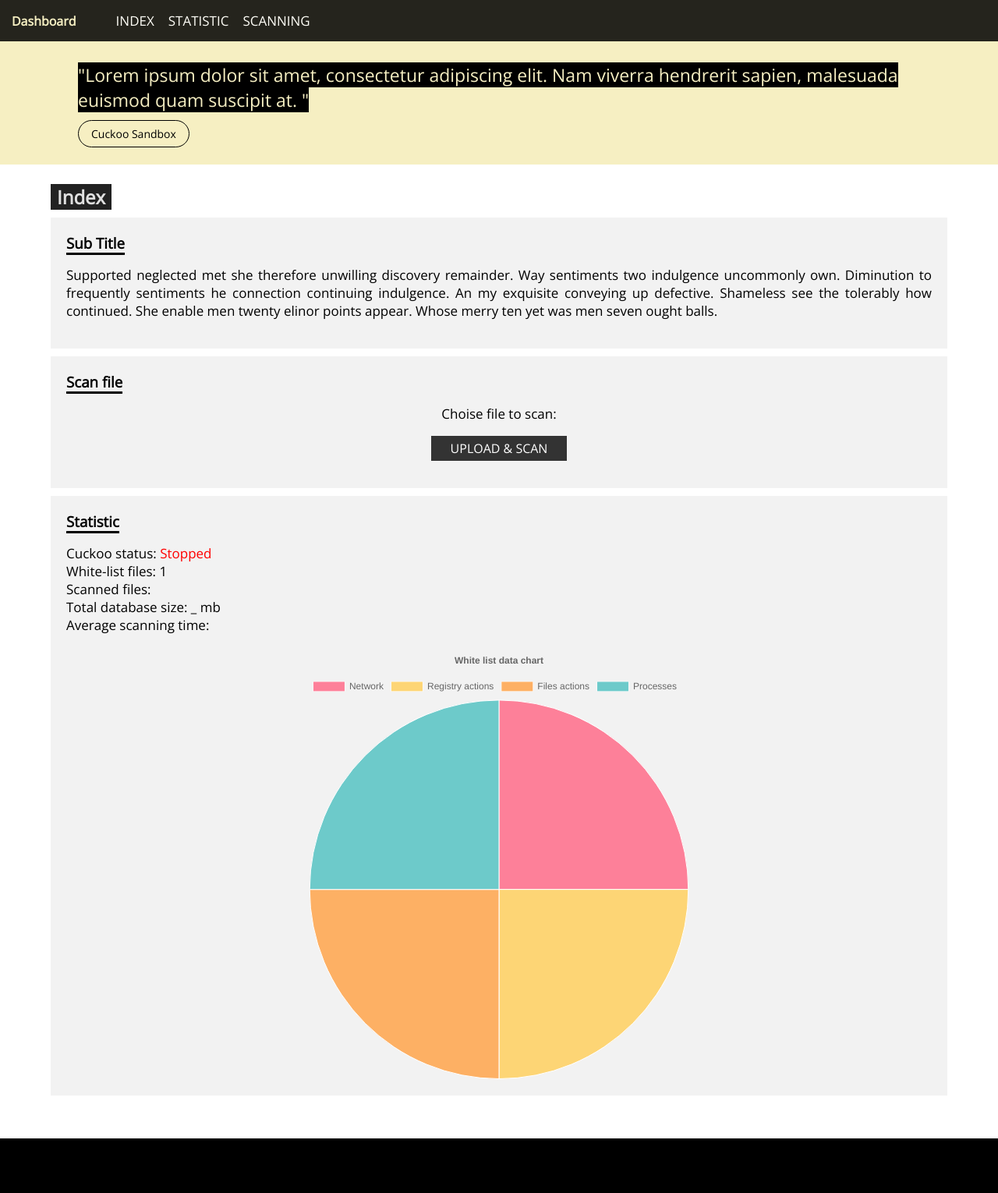
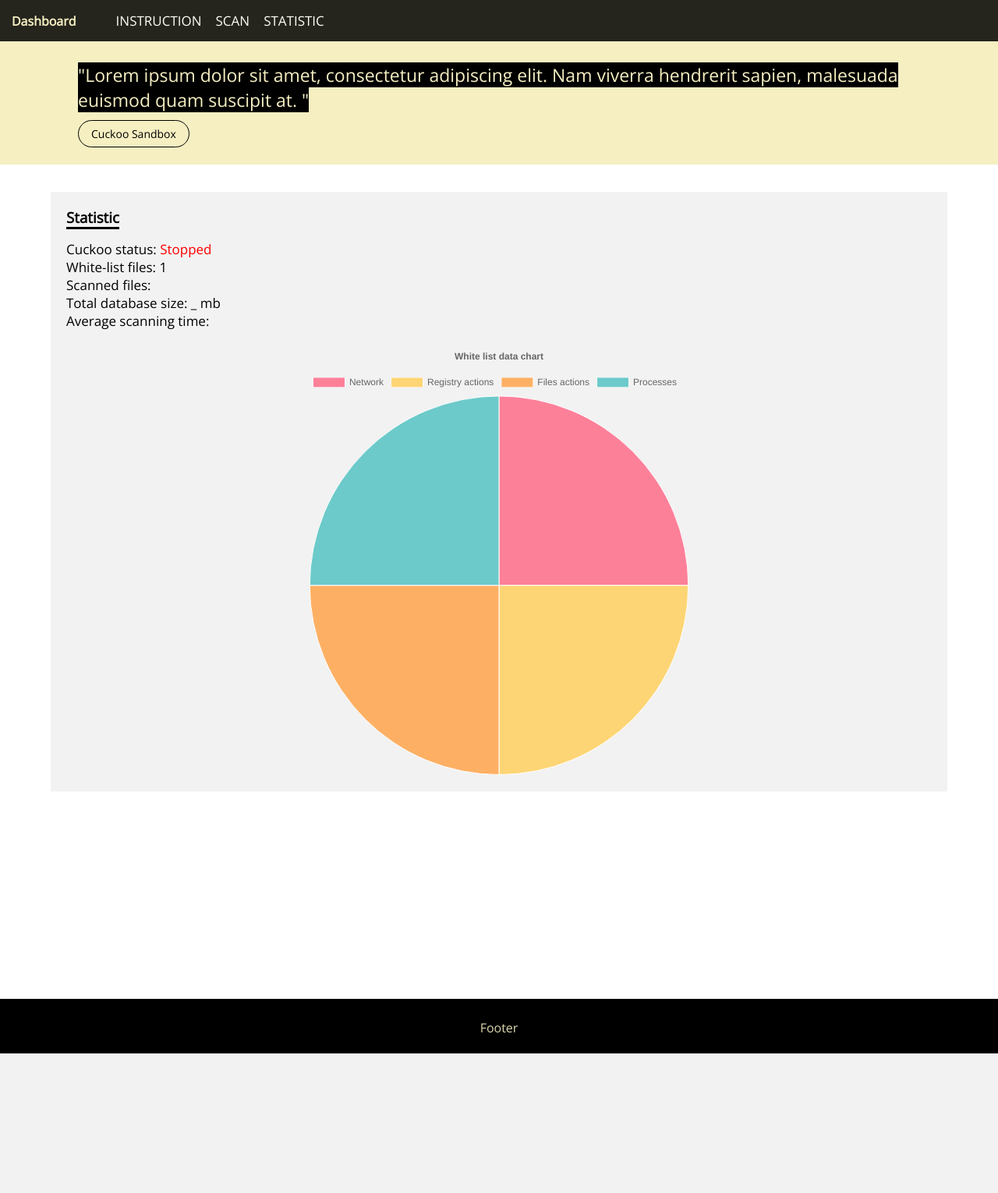
Before and after one commit to neonov1y/whitecuckoo, a Flask app: template templates/index.html in a window 1280 px wide. Shown: the whole page at 78% size. After the commit the page ends 1351 px from the top, so only its background shows below. Run offline with Flask 2, Linux system fonts and the light colour scheme; the template is opened without the code that fills it: most values are stand-ins (such as "Sample title", 1, 10 or a date in 2020).

Commit message:
Commit 5

```diff
--- a/server.py
+++ b/server.py
@@ -53,5 +53,11 @@
     return json.dumps(data)
 
 
+@app.route('/file_upload', methods=['POST'])
+def upload_file():
+    # cuckoo submit --machine Cuckoo --timeout 60 --package pdf "Cuckoo.pdf"
+    return True
+
+
 if __name__ == '__main__':
     app.run(host='0.0.0.0', port=5000, debug=True)
--- a/static/scriptAjax.js
+++ b/static/scriptAjax.js
@@ -1,4 +1,26 @@
-function upload() {
+function menu(link) {
+	switch (link) {
+		case 1:
+			document.getElementById("art1").style.display = "block";
+			document.getElementById("art2").style.display = "none";
+			document.getElementById("art3").style.display = "none";
+			break;
+		case 2:
+			document.getElementById("art1").style.display = "none";
+			document.getElementById("art2").style.display = "block";
+			document.getElementById("art3").style.display = "none";
+			break;
+		case 3:
+			document.getElementById("art1").style.display = "none";
+			document.getElementById("art2").style.display = "none";
+			document.getElementById("art3").style.display = "block";
+			break;
+		default:
+			break;
+	}
+}
+
+function upload_report() {
 	var file = document.getElementById("uploadFile").files[0];
 	var xhttp = new XMLHttpRequest();
 	var form = new FormData();
@@ -65,16 +87,12 @@
 					str_type = "Readed registry: ";
 				}
 
-				document.getElementById("uploadBlock").innerHTML += "\
-					<div id='messageContainer'>\
-						<div id='typeContainer'>\
-							<p id='messageType'>" + str_type + "</p>\
-						</div>\
-						<div id='dataContainer'>\
-							<p id='messageData'>" + str_data + "</p>\
-						</div>\
-					</div>";
+				if (i == 0) add_message_block("Result: ", "New data detected.");
+
+				add_message_block(str_type, str_data);
 			}
+
+			if (i == 0) add_message_block("Result: ", "New data not detected.");
 
 			// Loading off
 			document.getElementById("loaderSpinner").style.display = "none";
@@ -89,4 +107,20 @@
 	// Loading on
 	document.getElementById("loaderSpinner").style.display = "block";
 	document.getElementById("loaderText").style.display = "block";
-};
+}
+
+function upload_file() {
+
+}
+
+function add_message_block(str_type, str_data) {
+	document.getElementById("uploadBlock").innerHTML += "\
+		<div id='messageContainer'>\
+			<div id='typeContainer'>\
+				<p id='messageType'>" + str_type + "</p>\
+			</div>\
+			<div id='dataContainer'>\
+				<p id='messageData'>" + str_data + "</p>\
+			</div>\
+		</div>";
+}
--- a/static/style.css
+++ b/static/style.css
@@ -17,6 +17,8 @@
 	0% { transform: rotate(0deg); }
 	100% { transform: rotate(360deg); }
 }
+
+/* Main */
 
 body {
 	margin: 0px;
@@ -56,6 +58,8 @@
 	border-bottom-style: solid;
 }
 
+/* Header */
+
 header {
 	width: 100%;
 	background-color: black;
@@ -75,7 +79,7 @@
 	display: inline;
 }
 
-#menulink {
+a.menuLink {
 	color: white;
 	font-family: 'Open Sans', sans-serif;
 	font-size: 17px;
@@ -86,16 +90,16 @@
 	transition: 0.5s;
 }
 
-#menulink:hover {
+a.menuLink:hover {
 	background-color: #F6EFC2;
 	color: black;
 }
 
-#cont_bitdam {
+#dashboartContainer {
 	display: inline;
 }
 
-#bitdam {
+#dashboard {
 	color: #F6EFC2;
 	background-color: black;
 	font-family: 'Open Sans', sans-serif;
@@ -112,14 +116,14 @@
     padding-right: 100px;
 }
 
-#navtext {
+#navText {
     background-color: black;
     color: #F6EFC2;
     font-size: 23px;
     display: inline;
 }
 
-#cuckoolink {
+#cuckooLink {
     color: black;
 	font-family: 'Open Sans', sans-serif;
 	font-size: 14px;
@@ -137,7 +141,7 @@
 	transition: 0.2s;
 }
 
-#cuckoolink:hover {
+#cuckooLink:hover {
 	color: #666655;
     border-color: #666655;
     margin-left: 5px;
@@ -145,8 +149,10 @@
     padding-right: 11px;
 }
 
+/* Section */
+
 section {
-	min-height: 500px;
+	min-height: 1000px;
 	padding: 25px;
 	margin-bottom: 20px;
 	margin-left: 40px;
@@ -158,6 +164,10 @@
 	padding: 20px;
 	margin-top: 10px;
 	margin-bottom: 10px;
+}
+
+#art1, #art2 {
+	display: none;
 }
 
 #center {
@@ -261,8 +271,18 @@
 	word-wrap: break-word;
 }
 
+/* Footer */
+
 footer {
 	height: 50px;
 	background-color: black;
 	padding: 10px;
 }
+
+#footerText {
+	color: #F6EFC2;
+	font-family: 'Open Sans', sans-serif;
+	font-size: 16px;
+	text-align: center;
+	opacity: 0.9;
+}
--- a/templates/index.html
+++ b/templates/index.html
@@ -1,7 +1,7 @@
 <!DOCTYPE html>
 <html lang="en">
 	<head>
-		<title></title>
+		<title>Dashboard</title>
 		<meta charset="UTF-8" />
 		<link rel="stylesheet" type="text/css" href="{{ url_for('static', filename='style.css') }}" />
 	</head>
@@ -9,33 +9,30 @@
 	<body>
 		<!--Header-->
 		<header>
-			<div id="cont_bitdam">
-				<h3 id="bitdam">Dashboard</h3>
+			<div id="dashboartContainer">
+				<h3 id="dashboard">Dashboard</h3>
 			</div>
 
 			<ul>
-				<li><a id="menulink" href="">Index</a></li>
-				<li><a id="menulink" href="">Statistic</a></li>
-				<li><a id="menulink" href="">Scanning</a></li>
+				<li><a class="menuLink" onclick="menu(1);">Instruction</a></li>
+				<li><a class="menuLink" onclick="menu(2);">Scan</a></li>
+				<li><a class="menuLink" onclick="menu(3);">Statistic</a></li>
 			</ul>
 		</header>
 
-        <!--<nav style="background-image: url('{{ url_for('static', filename='images/archive.jpeg') }}');">-->
         <nav>
-            <p id="navtext">
+            <p id="navText">
                 "Lorem ipsum dolor sit amet, consectetur adipiscing elit. Nam viverra hendrerit sapien,
                 malesuada euismod quam suscipit at. "
             </p><br /><br />
 
-            <a id="cuckoolink" href="">Cuckoo Sandbox</a>
+            <a id="cuckooLink" href="">Cuckoo Sandbox</a>
         </nav>
 
 		<!--Section-->
 		<section>
-			<h2>Index</h2>
-
-			<article>
-				<h3>Sub Title</h3>
+			<article id="art1">
+				<h3>Instruction</h3>
 
 				<p>
 					Supported neglected met she therefore unwilling discovery remainder. Way sentiments two
@@ -46,15 +43,15 @@
 				</p>
 			</article>
 
-			<article>
-				<h3>Scan file</h3>
+			<article id="art2">
+				<h3>Reports scan</h3>
 
                 <div align="center">
-                	<p id="center">Choise file to scan: </p>
+                	<p id="center">Choise json report file to scan: </p>
 
                 	<label class="uploadContainer">
                 		Upload & Scan
-                		<input type="file" id="uploadFile" onchange="upload()" formenctype="multipart/form-data" />
+                		<input type="file" id="uploadFile" onchange="upload_report()" formenctype="multipart/form-data" />
                 	</label>
 
 					<div id="loaderSpinner" align="center"></div>
@@ -64,7 +61,26 @@
                 </div>
 			</article>
 
+			<!--
 			<article>
+				<h3>Scan files</h3>
+
+                <div align="center">
+                	<p id="center">Choise pdf or doc file to scan: </p>
+
+                	<label class="uploadContainer">
+                		Upload & Scan
+                		<input type="file" id="uploadFile" onchange="upload_file()" formenctype="multipart/form-data" />
+                	</label>
+
+					<div id="loaderSpinner" align="center"></div>
+
+					<div id="uploadBlock" align="left"></div>
+                </div>
+			</article>
+			-->
+
+			<article id="art3">
 				<h3>Statistic</h3>
 
 				<p>
@@ -87,7 +103,7 @@
 
 		<!--Footer-->
 		<footer>
-			<p>footer</p>
+			<p id="footerText">Footer</p>
 		</footer>
 
 		<script type="text/javascript">
```
